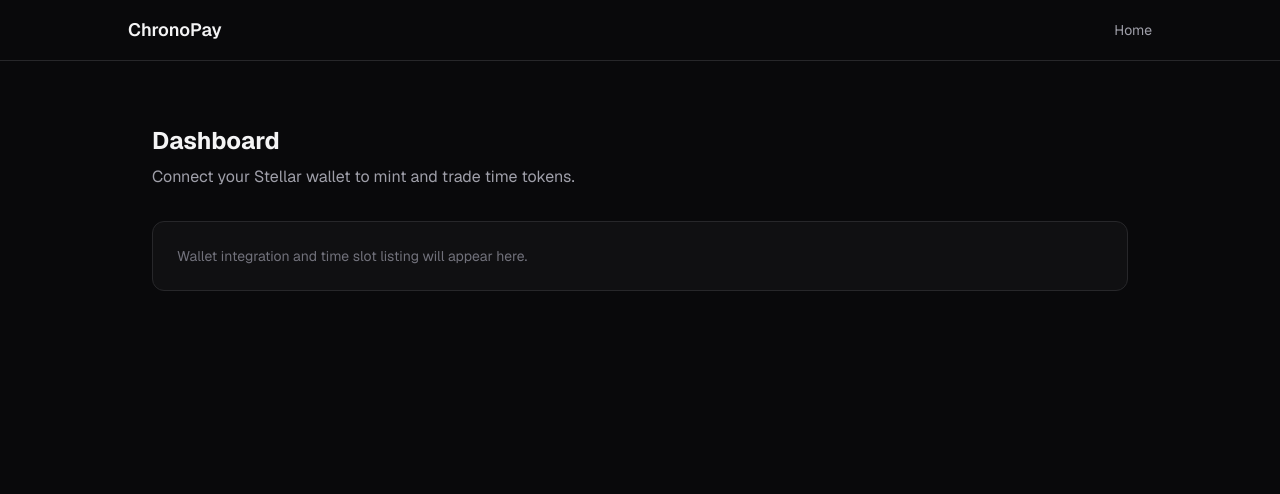
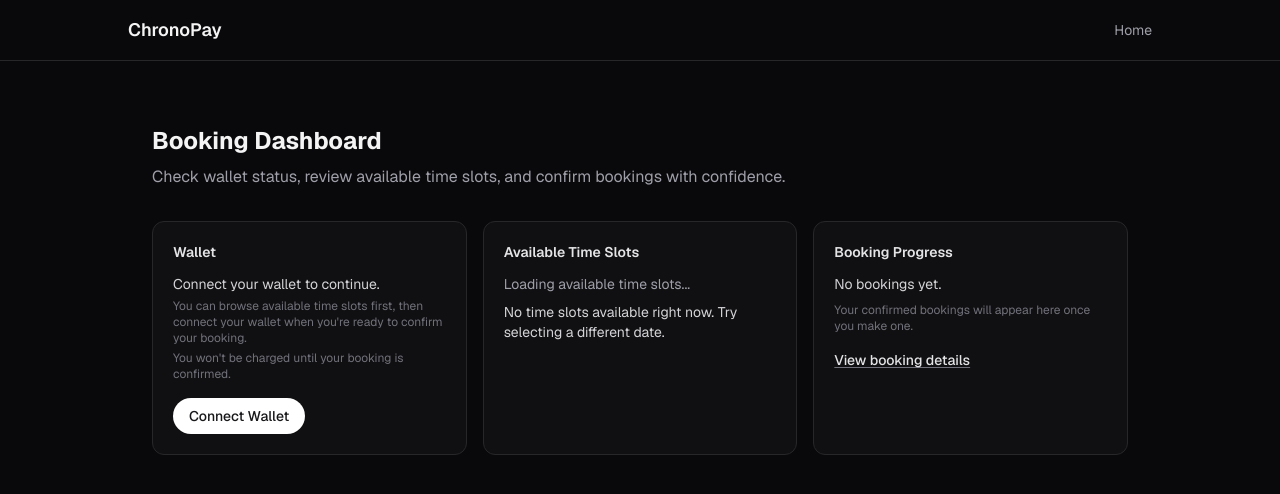
Before and after one commit to Chronopay-Org/ChronoPay-Frontend, a Next.js app: page /dashboard in a window 1280 px wide. Shown: the top 494 px of the page. Built offline with nearby package versions, Linux system fonts and the light colour scheme.

Commit message:
feat(frontend-design): improve UX microcopy for clarity and consistency

```diff
--- a/src/app/dashboard/page.tsx
+++ b/src/app/dashboard/page.tsx
@@ -9,19 +9,88 @@ export default function Dashboard() {
             ChronoPay
           </Link>
           <div className="flex gap-4 text-sm text-zinc-400">
-            <Link href="/" className="hover:text-zinc-200">Home</Link>
+            <Link href="/" className="hover:text-zinc-200">
+              Home
+            </Link>
           </div>
         </nav>
       </header>
       <main className="max-w-5xl mx-auto px-6 py-16">
-        <h1 className="text-2xl font-bold">Dashboard</h1>
-        <p className="mt-2 text-zinc-400">
-          Connect your Stellar wallet to mint and trade time tokens.
+        <h1 className="text-2xl font-bold">Booking Dashboard</h1>
+        <p className="mt-2 text-zinc-400 max-w-2xl">
+          Check wallet status, review available time slots, and confirm bookings
+          with confidence.
         </p>
-        <div className="mt-8 rounded-xl border border-zinc-800 bg-zinc-900/50 p-6">
-          <p className="text-zinc-500 text-sm">
-            Wallet integration and time slot listing will appear here.
-          </p>
+
+        <div className="mt-8 grid gap-4 md:grid-cols-3">
+          <section
+            className="rounded-xl border border-zinc-800 bg-zinc-900/50 p-5"
+            aria-labelledby="wallet-status"
+          >
+            <h2
+              id="wallet-status"
+              className="text-sm font-semibold text-zinc-200"
+            >
+              Wallet
+            </h2>
+            <p className="mt-3 text-sm text-zinc-300">
+              Connect your wallet to continue.
+            </p>
+            <p className="mt-1 text-xs text-zinc-500">
+              You can browse available time slots first, then connect your
+              wallet when you&apos;re ready to confirm your booking.
+            </p>
+            <p className="mt-1 text-xs text-zinc-500">
+              You won&apos;t be charged until your booking is confirmed.
+            </p>
+            <button
+              type="button"
+              className="mt-4 rounded-full bg-white px-4 py-2 text-sm font-medium text-zinc-900 hover:bg-zinc-200 focus-visible:outline-none focus-visible:ring-2 focus-visible:ring-white/70"
+            >
+              Connect Wallet
+            </button>
+          </section>
+
+          <section
+            className="rounded-xl border border-zinc-800 bg-zinc-900/50 p-5"
+            aria-labelledby="time-slots"
+          >
+            <h2 id="time-slots" className="text-sm font-semibold text-zinc-200">
+              Available Time Slots
+            </h2>
+            <p
+              className="mt-3 text-sm text-zinc-400"
+              role="status"
+              aria-live="polite"
+            >
+              Loading available time slots...
+            </p>
+            <p className="mt-2 text-sm text-zinc-300">
+              No time slots available right now. Try selecting a different date.
+            </p>
+          </section>
+
+          <section
+            className="rounded-xl border border-zinc-800 bg-zinc-900/50 p-5"
+            aria-labelledby="booking-progress"
+          >
+            <h2
+              id="booking-progress"
+              className="text-sm font-semibold text-zinc-200"
+            >
+              Booking Progress
+            </h2>
+            <p className="mt-3 text-sm text-zinc-300">No bookings yet.</p>
+            <p className="mt-2 text-xs text-zinc-500">
+              Your confirmed bookings will appear here once you make one.
+            </p>
+            <a
+              href="#"
+              className="mt-4 inline-flex text-sm font-medium text-zinc-200 underline decoration-zinc-500 underline-offset-2 hover:text-white focus-visible:outline-none focus-visible:ring-2 focus-visible:ring-white/70"
+            >
+              View booking details
+            </a>
+          </section>
         </div>
       </main>
     </div>
```
Also changed, not shown: 2 other files (tests, documents, lock files or other folders).
